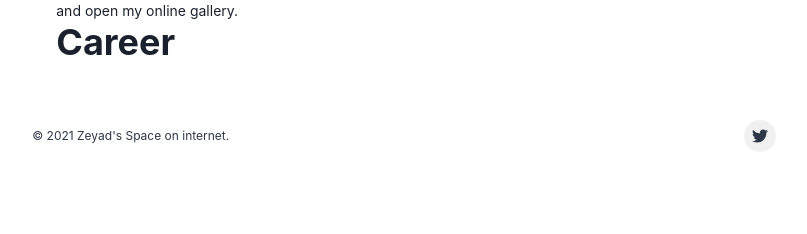
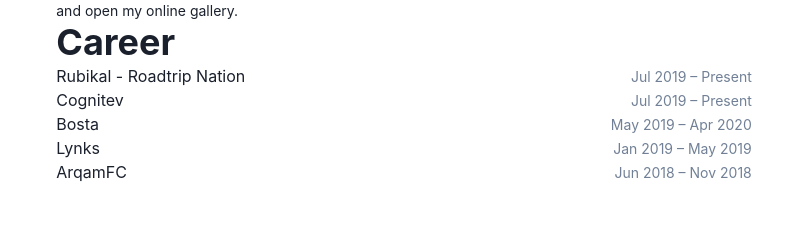
Before and after one commit to zeyadetman/zeyadetman.com, a Next.js app: page / in a window 1280 px wide. Shown: the part 282-516 px from the top of the page, without its empty margins (236-1043 px from the left). Built offline with nearby package versions, Linux system fonts and the light colour scheme; no server answers.

Commit message:
update career section

```diff
--- a/components/CareerStack/index.tsx
+++ b/components/CareerStack/index.tsx
@@ -1,22 +1,19 @@
-import { Stack, Text } from '@chakra-ui/layout';
+import { HStack, Stack, Text } from '@chakra-ui/layout';
 import React from 'react';
 
 interface Props {}
 
-function CareerStack(props: Props) {
-	const {} = props;
+function CareerStack(props: { career: { company: string; date: string } }) {
+	const { company, date } = props.career;
 
 	return (
-		<Stack>
-			{
-				// icon
-				// company name
-				// company website
-				// company working period
-				// company stack
-				// description
-			}
-			<Text>Bla</Text>
+		<Stack key={company}>
+			<HStack justify="space-between">
+				<Text>{company}</Text>
+				<Text color="gray.500" fontSize="sm">
+					{date}
+				</Text>
+			</HStack>
 		</Stack>
 	);
 }
--- a/components/Navbar/index.tsx
+++ b/components/Navbar/index.tsx
@@ -20,6 +20,7 @@
 import { HamburgerIcon, CloseIcon, AddIcon } from '@chakra-ui/icons';
 import { signOut } from 'next-auth/client';
 import ColorModeIcon from '../ColorModeIcon';
+import { useRouter } from 'next/router';
 
 const authLinks = [
 	{ name: 'Dashboard', url: '/dashboard' },
@@ -32,7 +33,10 @@
 	{ name: 'Gallery', url: '/gallery' },
 ];
 
-const NavLink = ({ children, url }: { children: ReactNode }) => (
+const NavLink = ({ children, url }: { children: ReactNode; url: string }) => {
+	const router = useRouter();
+
+	return (
 		<Link
 			px={2}
 			py={1}
@@ -42,10 +46,13 @@
 				bg: useColorModeValue('gray.200', 'gray.700'),
 			}}
 			href={url}
+			onClick={() => router.push(url)}
+			as="button"
 		>
 			{children}
 		</Link>
 	);
+};
 
 export default function Navbar({ user }: any) {
 	const { isOpen, onOpen, onClose } = useDisclosure();
--- a/pages/admin.tsx
+++ b/pages/admin.tsx
@@ -20,7 +20,7 @@
 	};
 }
 
-function Admin(props: Props) {
+function Admin(props: { google: string }) {
 	const [session, loading] = useSession();
 	const { google } = props;
 	console.log({ google });
--- a/pages/index.tsx
+++ b/pages/index.tsx
@@ -5,6 +5,8 @@
 import Layout from '../components/Layout';
 import { AiFillSound } from 'react-icons/ai';
 import { Icon } from '@chakra-ui/react';
+import { careers } from '../utils/career';
+import CareerStack from '../components/CareerStack';
 
 export async function getServerSideProps(ctx: NextPageContext) {
 	const session = await getSession(ctx);
@@ -51,6 +53,10 @@
 			<Heading as="h2" size="xl">
 				Career
 			</Heading>
+
+			{careers.map((career) => (
+				<CareerStack career={career} />
+			))}
 		</Layout>
 	);
 }
--- /dev/null
+++ b/utils/career.ts
@@ -0,0 +1,42 @@
+const careers = [
+	{
+		title: 'Front-End Engineer',
+		company: 'Rubikal - Roadtrip Nation',
+		// logo: LOGOS.rubikal,
+		date: 'Jul 2019 – Present',
+		techStack: [],
+	},
+	{
+		title: 'Front-End Engineer',
+		company: 'Cognitev',
+		// logo: LOGOS.cognitev,
+		date: 'Jul 2019 – Present',
+		techStack: [],
+	},
+	{
+		title: 'Front-End Engineer',
+		company: 'Bosta',
+		url: 'https://www.bosta.co/',
+		// logo: LOGOS.bosta,
+		date: 'May 2019 – Apr 2020',
+		techStack: [],
+	},
+	{
+		title: 'Front-End Engineer',
+		company: 'Lynks',
+		url: 'https://lynks.com',
+		// logo: LOGOS.lynks,
+		date: 'Jan 2019 – May 2019',
+		techStack: [],
+	},
+	{
+		title: 'Front-End Engineer',
+		company: 'ArqamFC',
+		url: 'https://www.arqamfc.com/',
+		// logo: LOGOS.arqamfc,
+		date: 'Jun 2018 – Nov 2018',
+		techStack: ['nodejs', 'reactjs'],
+	},
+];
+
+export { careers };
--- a/utils/drive.ts
+++ b/utils/drive.ts
@@ -26,3 +26,4 @@
 // 		}
 // 	}
 // );
+export default {};
```
Lines whose indentation alone changed are shown as unchanged.
